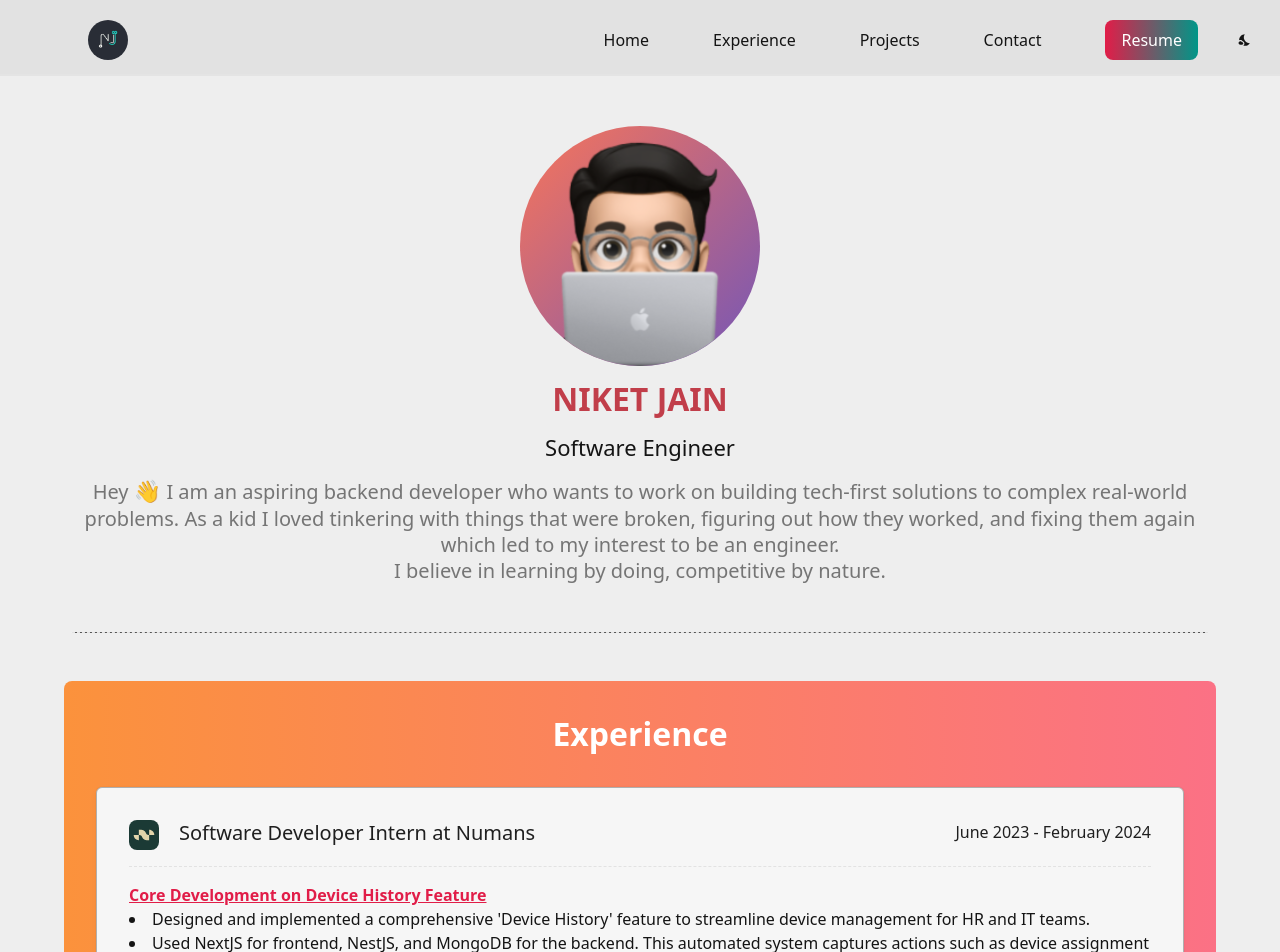
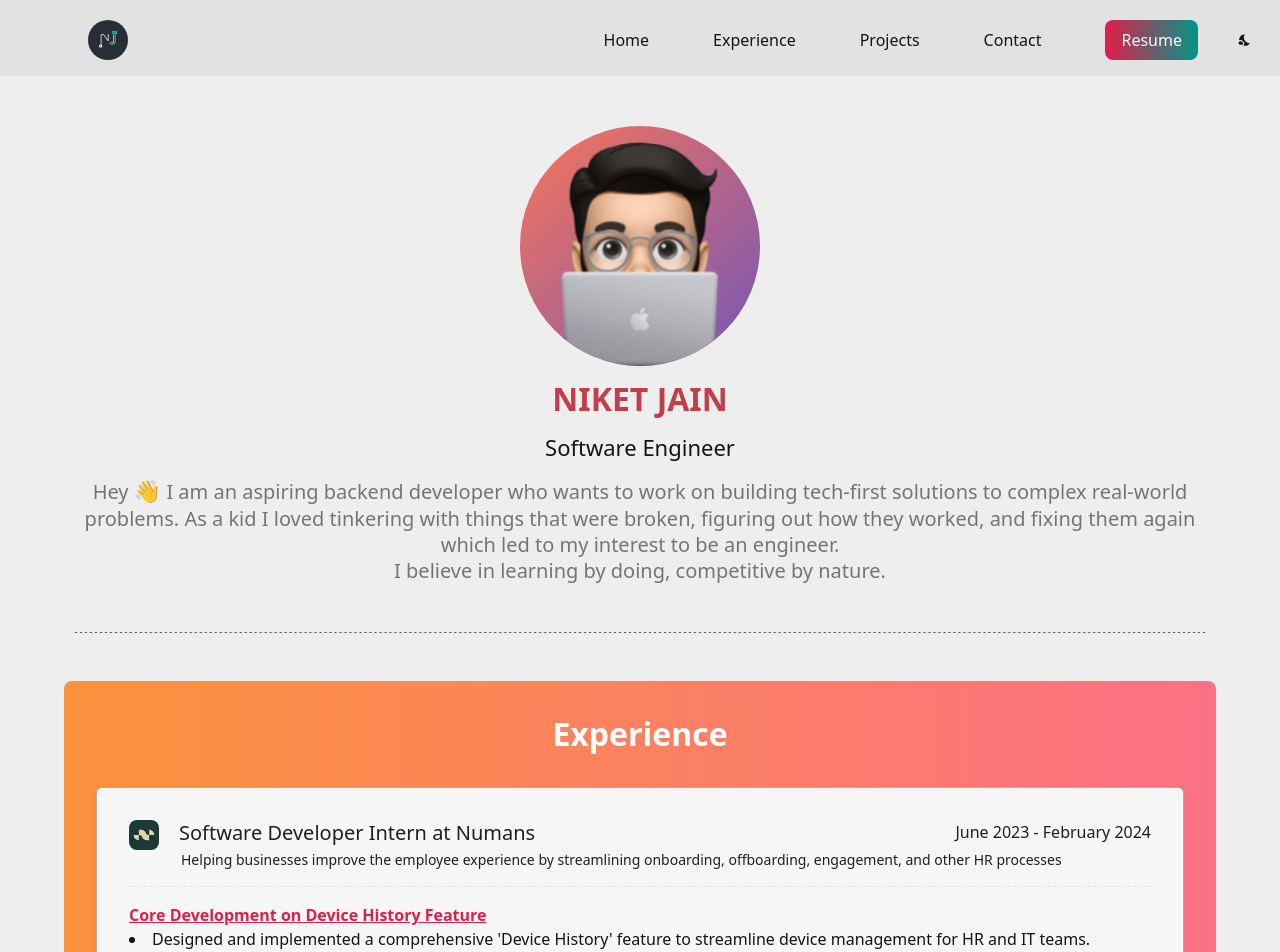
Before and after one commit to niketjain1/Portfolio, a React (Create React App) app: page / in a window 1280 px wide. Shown: the top 952 px of the page. Built offline with nearby package versions, Linux system fonts and the light colour scheme.

Commit message:
👌 IMPROVE: Added sub heading for Numans

```diff
--- a/src/components/Experience.jsx
+++ b/src/components/Experience.jsx
@@ -20,13 +20,20 @@ const Experience = ({ isMobileScreen }) => {
               </div>
             </>
           ) : (
-            <div className="flex items-start mb-2">
-              <img src={NumansLogo} alt="NumansLogo" />
-              <div className="subtitle-base ml-5 text-gray-800 ">
-                Software Developer Intern at Numans
+            <div className="flex flex-col">
+              <div className="flex flex-row items-start">
+                <img src={NumansLogo} alt="NumansLogo" />
+                <div className="subtitle-base ml-5 text-gray-800 ">
+                  Software Developer Intern at Numans
+                </div>
+                <div className="ml-auto text-gray-800">
+                  June 2023 - February 2024
+                </div>
               </div>
-              <div className="ml-auto text-gray-800">
-                June 2023 - February 2024
+              <div className="body-base-regular text-start ml-13.5 text-gray-800">
+                Helping businesses improve the employee experience by
+                streamlining onboarding, offboarding, engagement, and other HR
+                processes
               </div>
             </div>
           )}
```
